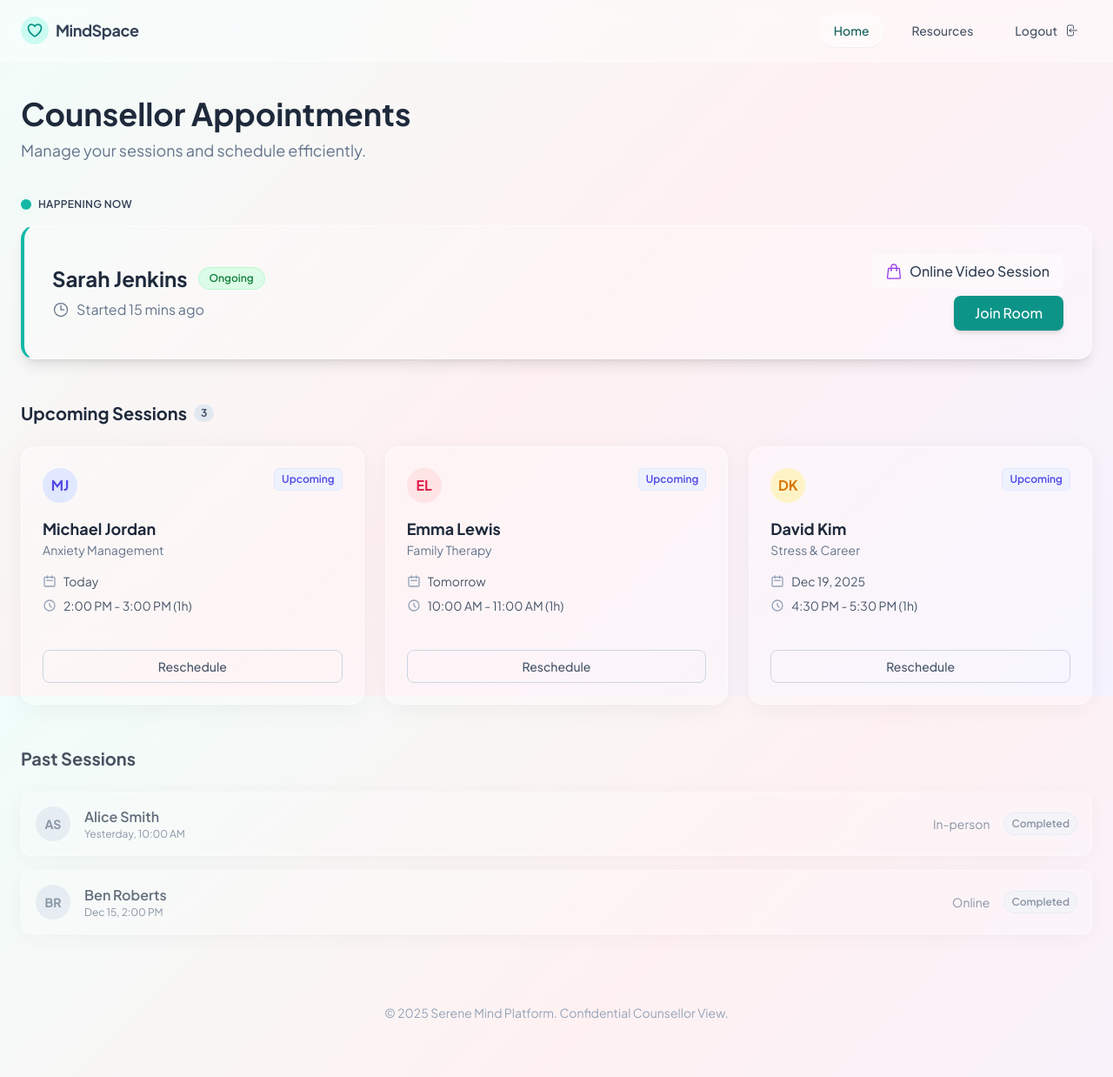
After one commit to roodraksh1839s/Mindleap, a Flask app: template templates/councellor.html in a window 1280 px wide. The commit adds this page. Shown: the whole page at 87% size. Run offline with Flask 3, Linux system fonts and the light colour scheme; the template is opened without the code that fills it, so the values that code supplies are empty; some libraries are stand-ins or nearby versions.

Commit message:
Updated the new.py

```diff
--- /dev/null
+++ b/templates/councellor.html
@@ -0,0 +1,384 @@
+<!DOCTYPE html>
+<html lang="en">
+<head>
+    <meta charset="UTF-8">
+    <meta name="viewport" content="width=device-width, initial-scale=1.0">
+    <title>Counsellor Dashboard | Serene Mind</title>
+
+    <script src="https://cdn.tailwindcss.com"></script>
+
+    <link rel="preconnect" href="https://fonts.googleapis.com">
+    <link rel="preconnect" href="https://fonts.gstatic.com" crossorigin>
+    <link href="https://fonts.googleapis.com/css2?family=Plus+Jakarta+Sans:wght@400;500;600;700&display=swap" rel="stylesheet">
+
+    <script>
+        tailwind.config = {
+            theme: {
+                extend: {
+                    fontFamily: {
+                        sans: ['"Plus Jakarta Sans"', 'sans-serif'],
+                    },
+                    colors: {
+                        brand: {
+                            dark: '#1e293b', // Slate 800
+                            muted: '#64748b', // Slate 500
+                            accent: '#0f766e', // Teal 700
+                        }
+                    },
+                    animation: {
+                        'fade-in-up': 'fadeInUp 0.6s ease-out forwards',
+                    },
+                    keyframes: {
+                        fadeInUp: {
+                            '0%': { opacity: '0', transform: 'translateY(20px)' },
+                            '100%': { opacity: '1', transform: 'translateY(0)' },
+                        }
+                    }
+                }
+            }
+        }
+    </script>
+
+    <style>
+        /* * STRICT THEME ENFORCEMENT
+         * Pastel Gradient & Specific Glassmorphism Rules
+         */
+
+        body {
+            /* Mint + Blush + Lavender Gradient */
+            background: linear-gradient(135deg, #f0fdfa 0%, #fff1f2 50%, #f5f3ff 100%);
+            background-attachment: fixed;
+            color: #334155; /* Slate 700 */
+        }
+
+        /* The specific glass requirement: 25% opacity white, 12px blur */
+        .glass-panel {
+            background: rgba(255, 255, 255, 0.25);
+            backdrop-filter: blur(12px);
+            -webkit-backdrop-filter: blur(12px);
+            border: 1px solid rgba(255, 255, 255, 0.6);
+            box-shadow: 0 4px 30px rgba(0, 0, 0, 0.05);
+        }
+
+        .glass-nav {
+            background: rgba(255, 255, 255, 0.4); /* Slightly more opaque for nav */
+            backdrop-filter: blur(16px);
+            border-bottom: 1px solid rgba(255, 255, 255, 0.5);
+        }
+
+        /* Hover lift effect for cards */
+        .hover-lift {
+            transition: transform 0.3s ease, box-shadow 0.3s ease;
+        }
+        .hover-lift:hover {
+            transform: translateY(-4px);
+            box-shadow: 0 10px 40px rgba(0, 0, 0, 0.08);
+            background: rgba(255, 255, 255, 0.35); /* Slight brighten on hover */
+        }
+
+        /* Custom Scrollbar */
+        ::-webkit-scrollbar {
+            width: 8px;
+        }
+        ::-webkit-scrollbar-track {
+            background: transparent;
+        }
+        ::-webkit-scrollbar-thumb {
+            background: #cbd5e1;
+            border-radius: 4px;
+        }
+        ::-webkit-scrollbar-thumb:hover {
+            background: #94a3b8;
+        }
+    </style>
+</head>
+<body class="min-h-screen flex flex-col antialiased">
+
+    <nav class="glass-nav sticky top-0 z-40 w-full px-6 py-4">
+        <div class="max-w-7xl mx-auto flex justify-between items-center">
+            <div class="flex items-center gap-2">
+                <div class="w-8 h-8 rounded-full bg-teal-100 flex items-center justify-center text-teal-600">
+                    <svg xmlns="http://www.w3.org/2000/svg" fill="none" viewBox="0 0 24 24" stroke-width="2" stroke="currentColor" class="w-5 h-5">
+                        <path stroke-linecap="round" stroke-linejoin="round" d="M21 8.25c0-2.485-2.099-4.5-4.688-4.5-1.935 0-3.597 1.126-4.312 2.733-.715-1.607-2.377-2.733-4.313-2.733C5.1 3.75 3 5.765 3 8.25c0 7.22 9 12 9 12s9-4.78 9-12z" />
+                    </svg>
+                </div>
+                <span class="font-bold text-lg text-slate-700 tracking-tight">MindSpace</span>
+            </div>
+
+            <div class="flex items-center gap-4">
+                <a href="#" class="px-4 py-2 rounded-full text-sm font-medium text-teal-800 bg-white/40 border border-white/50 shadow-sm transition hover:bg-white/60">
+                    Home
+                </a>
+                <a href="#" class="hidden md:block px-4 py-2 rounded-full text-sm font-medium text-slate-600 hover:bg-white/30 transition">
+                    Resources
+                </a>
+                <button class="flex items-center gap-2 px-4 py-2 rounded-full text-sm font-medium text-slate-600 hover:text-red-500 hover:bg-red-50/50 transition group">
+                    <span>Logout</span>
+                    <svg xmlns="http://www.w3.org/2000/svg" fill="none" viewBox="0 0 24 24" stroke-width="1.5" stroke="currentColor" class="w-4 h-4 group-hover:translate-x-1 transition-transform">
+                        <path stroke-linecap="round" stroke-linejoin="round" d="M15.75 9V5.25A2.25 2.25 0 0013.5 3h-6a2.25 2.25 0 00-2.25 2.25v13.5A2.25 2.25 0 007.5 21h6a2.25 2.25 0 002.25-2.25V15M12 9l-3 3m0 0l3 3m-3-3h12.75" />
+                    </svg>
+                </button>
+            </div>
+        </div>
+    </nav>
+
+    <main class="flex-grow w-full max-w-7xl mx-auto px-6 py-10 animate-fade-in-up">
+
+        <header class="mb-10 text-center md:text-left">
+            <h1 class="text-3xl md:text-4xl font-bold text-slate-800 mb-2">Counsellor Appointments</h1>
+            <p class="text-slate-500 text-lg">Manage your sessions and schedule efficiently.</p>
+        </header>
+
+        <section class="mb-12">
+            <div class="flex items-center gap-2 mb-4">
+                <span class="relative flex h-3 w-3">
+                  <span class="animate-ping absolute inline-flex h-full w-full rounded-full bg-teal-400 opacity-75"></span>
+                  <span class="relative inline-flex rounded-full h-3 w-3 bg-teal-500"></span>
+                </span>
+                <h2 class="text-lg font-semibold text-slate-700 uppercase tracking-wide text-xs">Happening Now</h2>
+            </div>
+
+            <div class="glass-panel rounded-2xl p-6 md:p-8 flex flex-col md:flex-row justify-between items-center border-l-4 border-l-teal-500 shadow-lg">
+                <div class="flex flex-col gap-2 text-center md:text-left">
+                    <div class="flex items-center justify-center md:justify-start gap-3">
+                        <h3 class="text-2xl font-bold text-slate-800">Sarah Jenkins</h3>
+                        <span class="px-3 py-1 rounded-full text-xs font-semibold bg-green-100 text-green-700 border border-green-200">
+                            Ongoing
+                        </span>
+                    </div>
+                    <div class="text-slate-500 flex items-center gap-2 justify-center md:justify-start">
+                        <svg xmlns="http://www.w3.org/2000/svg" fill="none" viewBox="0 0 24 24" stroke-width="1.5" stroke="currentColor" class="w-5 h-5">
+                            <path stroke-linecap="round" stroke-linejoin="round" d="M12 6v6h4.5m4.5 0a9 9 0 11-18 0 9 9 0 0118 0z" />
+                        </svg>
+                        <span>Started 15 mins ago</span>
+                    </div>
+                </div>
+
+                <div class="mt-6 md:mt-0 flex flex-col md:items-end gap-2">
+                    <div class="flex items-center gap-2 text-slate-700 font-medium bg-white/40 px-4 py-2 rounded-lg">
+                        <svg xmlns="http://www.w3.org/2000/svg" fill="none" viewBox="0 0 24 24" stroke-width="1.5" stroke="currentColor" class="w-5 h-5 text-purple-600">
+                            <path stroke-linecap="round" stroke-linejoin="round" d="M15.75 10.5V6a3.75 3.75 0 10-7.5 0v4.5m11.356-1.993l1.263 12c.07.665-.45 1.243-1.119 1.243H4.25a1.125 1.125 0 01-1.12-1.243l1.264-12A1.125 1.125 0 015.513 7.5h12.974c.576 0 1.059.435 1.119 1.007zM8.625 10.5a.375.375 0 11-.75 0 .375.375 0 01.75 0zm7.5 0a.375.375 0 11-.75 0 .375.375 0 01.75 0z" />
+                        </svg>
+                        Online Video Session
+                    </div>
+                    <button class="bg-teal-600 hover:bg-teal-700 text-white px-6 py-2 rounded-lg font-medium shadow-md transition-colors w-full md:w-auto">
+                        Join Room
+                    </button>
+                </div>
+            </div>
+        </section>
+
+        <section class="mb-12">
+            <h2 class="text-xl font-bold text-slate-800 mb-6 flex items-center gap-2">
+                Upcoming Sessions
+                <span class="bg-slate-200 text-slate-600 text-xs px-2 py-0.5 rounded-full">3</span>
+            </h2>
+
+            <div class="grid grid-cols-1 md:grid-cols-2 lg:grid-cols-3 gap-6">
+                <div class="glass-panel rounded-2xl p-6 hover-lift flex flex-col justify-between h-full">
+                    <div>
+                        <div class="flex justify-between items-start mb-4">
+                            <div class="h-10 w-10 rounded-full bg-indigo-100 flex items-center justify-center text-indigo-600 font-bold">
+                                MJ
+                            </div>
+                            <span class="px-2 py-1 rounded-md text-xs font-semibold bg-indigo-50 text-indigo-600 border border-indigo-100">
+                                Upcoming
+                            </span>
+                        </div>
+                        <h3 class="text-lg font-bold text-slate-800">Michael Jordan</h3>
+                        <p class="text-sm text-slate-500 mb-4">Anxiety Management</p>
+
+                        <div class="space-y-2 text-sm text-slate-600">
+                            <div class="flex items-center gap-2">
+                                <svg class="w-4 h-4 text-slate-400" fill="none" stroke="currentColor" viewBox="0 0 24 24"><path stroke-linecap="round" stroke-linejoin="round" stroke-width="2" d="M8 7V3m8 4V3m-9 8h10M5 21h14a2 2 0 002-2V7a2 2 0 00-2-2H5a2 2 0 00-2 2v12a2 2 0 002 2z"></path></svg>
+                                Today
+                            </div>
+                            <div class="flex items-center gap-2">
+                                <svg class="w-4 h-4 text-slate-400" fill="none" stroke="currentColor" viewBox="0 0 24 24"><path stroke-linecap="round" stroke-linejoin="round" stroke-width="2" d="M12 8v4l3 3m6-3a9 9 0 11-18 0 9 9 0 0118 0z"></path></svg>
+                                2:00 PM - 3:00 PM (1h)
+                            </div>
+                        </div>
+                    </div>
+                    <div class="mt-6 pt-4 border-t border-white/40">
+                        <button onclick="openModal('Michael Jordan')" class="w-full py-2 px-4 rounded-lg border border-slate-300 text-slate-600 text-sm font-medium hover:bg-white/50 hover:text-slate-800 transition">
+                            Reschedule
+                        </button>
+                    </div>
+                </div>
+
+                <div class="glass-panel rounded-2xl p-6 hover-lift flex flex-col justify-between h-full">
+                    <div>
+                        <div class="flex justify-between items-start mb-4">
+                            <div class="h-10 w-10 rounded-full bg-rose-100 flex items-center justify-center text-rose-600 font-bold">
+                                EL
+                            </div>
+                            <span class="px-2 py-1 rounded-md text-xs font-semibold bg-indigo-50 text-indigo-600 border border-indigo-100">
+                                Upcoming
+                            </span>
+                        </div>
+                        <h3 class="text-lg font-bold text-slate-800">Emma Lewis</h3>
+                        <p class="text-sm text-slate-500 mb-4">Family Therapy</p>
+
+                        <div class="space-y-2 text-sm text-slate-600">
+                            <div class="flex items-center gap-2">
+                                <svg class="w-4 h-4 text-slate-400" fill="none" stroke="currentColor" viewBox="0 0 24 24"><path stroke-linecap="round" stroke-linejoin="round" stroke-width="2" d="M8 7V3m8 4V3m-9 8h10M5 21h14a2 2 0 002-2V7a2 2 0 00-2-2H5a2 2 0 00-2 2v12a2 2 0 002 2z"></path></svg>
+                                Tomorrow
+                            </div>
+                            <div class="flex items-center gap-2">
+                                <svg class="w-4 h-4 text-slate-400" fill="none" stroke="currentColor" viewBox="0 0 24 24"><path stroke-linecap="round" stroke-linejoin="round" stroke-width="2" d="M12 8v4l3 3m6-3a9 9 0 11-18 0 9 9 0 0118 0z"></path></svg>
+                                10:00 AM - 11:00 AM (1h)
+                            </div>
+                        </div>
+                    </div>
+                    <div class="mt-6 pt-4 border-t border-white/40">
+                        <button onclick="openModal('Emma Lewis')" class="w-full py-2 px-4 rounded-lg border border-slate-300 text-slate-600 text-sm font-medium hover:bg-white/50 hover:text-slate-800 transition">
+                            Reschedule
+                        </button>
+                    </div>
+                </div>
+
+                <div class="glass-panel rounded-2xl p-6 hover-lift flex flex-col justify-between h-full">
+                    <div>
+                        <div class="flex justify-between items-start mb-4">
+                            <div class="h-10 w-10 rounded-full bg-amber-100 flex items-center justify-center text-amber-600 font-bold">
+                                DK
+                            </div>
+                            <span class="px-2 py-1 rounded-md text-xs font-semibold bg-indigo-50 text-indigo-600 border border-indigo-100">
+                                Upcoming
+                            </span>
+                        </div>
+                        <h3 class="text-lg font-bold text-slate-800">David Kim</h3>
+                        <p class="text-sm text-slate-500 mb-4">Stress & Career</p>
+
+                        <div class="space-y-2 text-sm text-slate-600">
+                            <div class="flex items-center gap-2">
+                                <svg class="w-4 h-4 text-slate-400" fill="none" stroke="currentColor" viewBox="0 0 24 24"><path stroke-linecap="round" stroke-linejoin="round" stroke-width="2" d="M8 7V3m8 4V3m-9 8h10M5 21h14a2 2 0 002-2V7a2 2 0 00-2-2H5a2 2 0 00-2 2v12a2 2 0 002 2z"></path></svg>
+                                Dec 19, 2025
+                            </div>
+                            <div class="flex items-center gap-2">
+                                <svg class="w-4 h-4 text-slate-400" fill="none" stroke="currentColor" viewBox="0 0 24 24"><path stroke-linecap="round" stroke-linejoin="round" stroke-width="2" d="M12 8v4l3 3m6-3a9 9 0 11-18 0 9 9 0 0118 0z"></path></svg>
+                                4:30 PM - 5:30 PM (1h)
+                            </div>
+                        </div>
+                    </div>
+                    <div class="mt-6 pt-4 border-t border-white/40">
+                        <button onclick="openModal('David Kim')" class="w-full py-2 px-4 rounded-lg border border-slate-300 text-slate-600 text-sm font-medium hover:bg-white/50 hover:text-slate-800 transition">
+                            Reschedule
+                        </button>
+                    </div>
+                </div>
+            </div>
+        </section>
+
+        <section>
+            <h2 class="text-xl font-bold text-slate-800 mb-6 opacity-80">Past Sessions</h2>
+
+            <div class="space-y-4">
+                <div class="glass-panel rounded-xl p-4 flex flex-wrap items-center justify-between opacity-75 hover:opacity-100 transition duration-300">
+                    <div class="flex items-center gap-4">
+                        <div class="h-10 w-10 rounded-full bg-slate-200 flex items-center justify-center text-slate-500 text-sm font-bold">
+                            AS
+                        </div>
+                        <div>
+                            <h4 class="font-semibold text-slate-700">Alice Smith</h4>
+                            <p class="text-xs text-slate-500">Yesterday, 10:00 AM</p>
+                        </div>
+                    </div>
+                    <div class="flex items-center gap-4 mt-2 sm:mt-0">
+                         <span class="text-sm text-slate-500">In-person</span>
+                        <span class="px-2 py-1 rounded-full text-xs font-semibold bg-slate-100 text-slate-500 border border-slate-200">
+                            Completed
+                        </span>
+                    </div>
+                </div>
+
+                <div class="glass-panel rounded-xl p-4 flex flex-wrap items-center justify-between opacity-75 hover:opacity-100 transition duration-300">
+                    <div class="flex items-center gap-4">
+                        <div class="h-10 w-10 rounded-full bg-slate-200 flex items-center justify-center text-slate-500 text-sm font-bold">
+                            BR
+                        </div>
+                        <div>
+                            <h4 class="font-semibold text-slate-700">Ben Roberts</h4>
+                            <p class="text-xs text-slate-500">Dec 15, 2:00 PM</p>
+                        </div>
+                    </div>
+                    <div class="flex items-center gap-4 mt-2 sm:mt-0">
+                        <span class="text-sm text-slate-500">Online</span>
+                        <span class="px-2 py-1 rounded-full text-xs font-semibold bg-slate-100 text-slate-500 border border-slate-200">
+                            Completed
+                        </span>
+                    </div>
+                </div>
+            </div>
+        </section>
+
+        <footer class="mt-20 text-center text-slate-400 text-sm pb-6">
+            <p>&copy; 2025 Serene Mind Platform. Confidential Counsellor View.</p>
+        </footer>
+
+    </main>
+
+    <div id="rescheduleModal" class="hidden fixed inset-0 z-50 overflow-y-auto" aria-labelledby="modal-title" role="dialog" aria-modal="true">
+        <div class="fixed inset-0 bg-slate-900/20 backdrop-blur-sm transition-opacity" onclick="closeModal()"></div>
+
+        <div class="flex min-h-full items-center justify-center p-4 text-center sm:p-0">
+            <div class="relative transform overflow-hidden rounded-2xl glass-panel text-left shadow-2xl transition-all sm:my-8 sm:w-full sm:max-w-lg p-6 bg-white/80">
+
+                <div class="mb-5">
+                    <h3 class="text-xl font-bold leading-6 text-slate-800" id="modal-title">Reschedule Session</h3>
+                    <p class="mt-2 text-sm text-slate-500">Update appointment details for <span id="modalClientName" class="font-semibold text-teal-600">Client</span>.</p>
+                </div>
+
+                <form onsubmit="event.preventDefault(); closeModal();" class="space-y-4">
+                    <div>
+                        <label for="date" class="block text-sm font-medium text-slate-700 mb-1">New Date</label>
+                        <input type="date" id="date" class="block w-full rounded-lg border-slate-200 bg-white/50 text-slate-700 shadow-sm focus:border-teal-500 focus:ring-teal-500 sm:text-sm p-2.5 border">
+                    </div>
+
+                    <div>
+                        <label for="time" class="block text-sm font-medium text-slate-700 mb-1">New Time</label>
+                        <input type="time" id="time" class="block w-full rounded-lg border-slate-200 bg-white/50 text-slate-700 shadow-sm focus:border-teal-500 focus:ring-teal-500 sm:text-sm p-2.5 border">
+                    </div>
+
+                    <div>
+                         <label for="note" class="block text-sm font-medium text-slate-700 mb-1">Reason (Optional)</label>
+                         <textarea id="note" rows="2" class="block w-full rounded-lg border-slate-200 bg-white/50 text-slate-700 shadow-sm focus:border-teal-500 focus:ring-teal-500 sm:text-sm p-2.5 border"></textarea>
+                    </div>
+
+                    <div class="mt-6 flex justify-end gap-3">
+                        <button type="button" onclick="closeModal()" class="inline-flex justify-center rounded-lg border border-transparent bg-slate-100 px-4 py-2 text-sm font-medium text-slate-700 hover:bg-slate-200 focus:outline-none focus-visible:ring-2 focus-visible:ring-slate-500 focus-visible:ring-offset-2 transition">
+                            Cancel
+                        </button>
+                        <button type="submit" class="inline-flex justify-center rounded-lg border border-transparent bg-teal-600 px-4 py-2 text-sm font-medium text-white hover:bg-teal-700 focus:outline-none focus-visible:ring-2 focus-visible:ring-teal-500 focus-visible:ring-offset-2 shadow-md transition">
+                            Confirm Changes
+                        </button>
+                    </div>
+                </form>
+            </div>
+        </div>
+    </div>
+
+    <script>
+        function openModal(clientName) {
+            const modal = document.getElementById('rescheduleModal');
+            const clientNameSpan = document.getElementById('modalClientName');
+
+            clientNameSpan.textContent = clientName;
+            modal.classList.remove('hidden');
+
+            // Simple animation handling
+            const panel = modal.querySelector('.transform');
+            panel.classList.add('scale-95', 'opacity-0');
+            setTimeout(() => {
+                panel.classList.remove('scale-95', 'opacity-0');
+                panel.classList.add('scale-100', 'opacity-100');
+            }, 10);
+        }
+
+        function closeModal() {
+            const modal = document.getElementById('rescheduleModal');
+            modal.classList.add('hidden');
+        }
+    </script>
+</body>
+</html>
--- a/templates/resource.html
+++ b/templates/resource.html
@@ -162,6 +162,7 @@
                 <p class="text-gray-700 mb-4">Discover evidence-based techniques to improve your sleep quality and
                     establish healthy bedtime routines.</p>
                 <button
+                    onclick =
                     class="view-resource bg-white/40 hover:bg-white/60 text-gray-800 font-semibold px-6 py-2 rounded-full transition-all"
                     data-title="Sleep Wellness Guide" data-content="article">
                     View Resource →
@@ -392,7 +393,9 @@
                             <div class="bg-gradient-to-r from-purple-100 to-pink-100 rounded-2xl p-8 text-center">
                                 <p class="text-6xl mb-4">🧘‍♀️</p>
                                 <p class="text-gray-700 mb-4">Find a quiet, comfortable space where you won't be disturbed.</p>
-                                <button class="bg-white/60 hover:bg-white/80 text-gray-800 font-semibold px-8 py-3 rounded-full transition-all">
+                                <button
+                                    onclick = "window.open('https://youtu.be/ssss7V1_eyA?si=UQvMo8nUrWhcXkg6', '_blank')"
+                                    class="bg-white/60 hover:bg-white/80 text-gray-800 font-semibold px-8 py-3 rounded-full transition-all">
                                     ▶️ Begin Practice
                                 </button>
                             </div>
--- a/templates/sound_therapy.html
+++ b/templates/sound_therapy.html
@@ -172,11 +172,13 @@
                 <h1 class="text-2xl font-bold text-gray-800">Sound Therapy</h1>
             </div>
             <div class="flex gap-3">
-                <button onclick="window.location.href={{url_for('student_ui')}}"
+                <a href="{{url_for('student_ui')}}" id="student_uilink" style="display: none;"></a>
+                <button onclick="document.getElementById('student_uilink').click()"
                     class="px-4 py-2 rounded-full bg-white bg-opacity-40 hover:bg-opacity-60 transition text-gray-700 font-medium">
                     🏠 Home
                 </button>
-                <button onclick="window.location.href={{url_for('home')}}"
+                <a href="{{url_for('home')}}" id="homeLink" style="display: none;"></a>
+                <button onclick="document.getElementById('homeLink').click()"
                     class="px-4 py-2 rounded-full bg-white bg-opacity-40 hover:bg-opacity-60 transition text-gray-700 font-medium">
                     🚪 Logout
                 </button>
```
